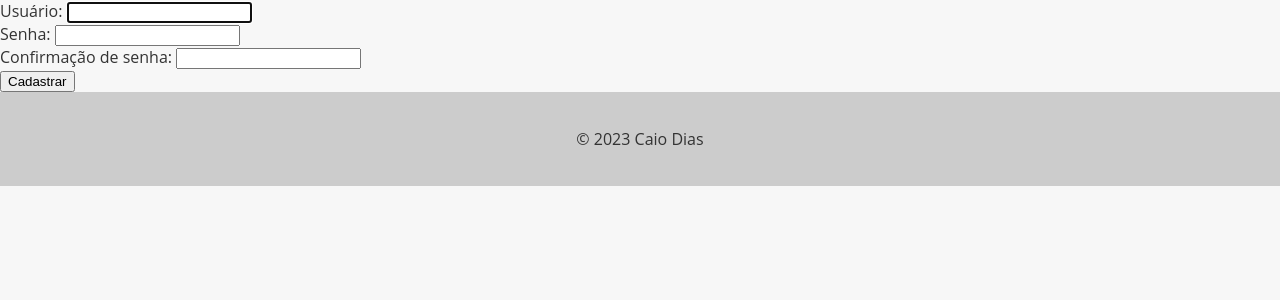
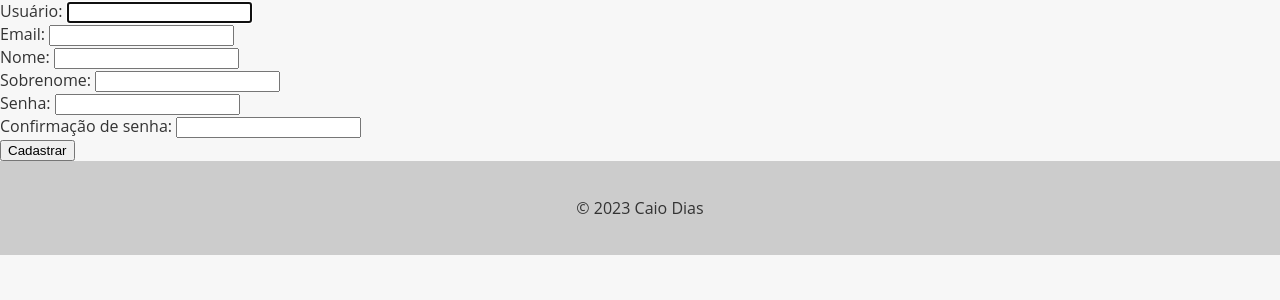
Before and after one commit to caiorodias/carros, a Django app: page /register/ in a window 1280 px wide. Shown: the part 50-350 px from the top of the page. Run offline with Django 4.2, Linux system fonts and the light colour scheme.

Commit message:
Adicionando novos campos no cadastro do usuário

```diff
--- /dev/null
+++ b/accounts/forms.py
@@ -0,0 +1,21 @@
+from django import forms
+from django.contrib.auth.forms import UserCreationForm
+from django.contrib.auth.models import User
+
+class CustomUserCreationForm(UserCreationForm):
+    email = forms.EmailField(required=True)
+    first_name = forms.CharField(required=True, max_length=30)
+    last_name = forms.CharField(required=True, max_length=30)
+
+    class Meta:
+        model = User
+        fields = ("username", "first_name", "last_name", "email", "password1", "password2")
+
+    def save(self, commit=True):
+        user = super().save(commit=False)
+        user.first_name = self.cleaned_data["first_name"]
+        user.last_name = self.cleaned_data["last_name"]
+        user.email = self.cleaned_data["email"]
+        if commit:
+            user.save()
+        return user
--- a/accounts/templates/register.html
+++ b/accounts/templates/register.html
@@ -9,6 +9,24 @@
             {{ user_form.username.errors }}
             <label>Usuário: </label>
             {{ user_form.username }}
+        </div>
+
+        <div class="form-group">
+            {{ user_form.email.errors }}
+            <label>Email: </label>
+            {{ user_form.email }}
+        </div>
+
+        <div class="form-group">
+            {{ user_form.first_name.errors }}
+            <label>Nome: </label>
+            {{ user_form.first_name }}
+        </div>
+
+        <div class="form-group">
+            {{ user_form.last_name.errors }}
+            <label>Sobrenome: </label>
+            {{ user_form.last_name }}
         </div>
 
         <div class="form-group">
--- a/accounts/views.py
+++ b/accounts/views.py
@@ -1,12 +1,12 @@
-from django.contrib.auth.forms import UserCreationForm # Form já pronto para crianção de user
+from accounts.forms import CustomUserCreationForm # Form já pronto para crianção de user
 from django.shortcuts import render, redirect
 
 def register_view(request):
     if request.method == "POST":
-        user_form = UserCreationForm(request.POST)
+        user_form = CustomUserCreationForm(request.POST)
         if user_form.is_valid():
             user_form.save()
             return redirect('cars_list')
     else:
-        user_form = UserCreationForm()
+        user_form = CustomUserCreationForm()
     return render(request, 'register.html', {'user_form': user_form})
```
Also changed, not shown: db.sqlite3.
